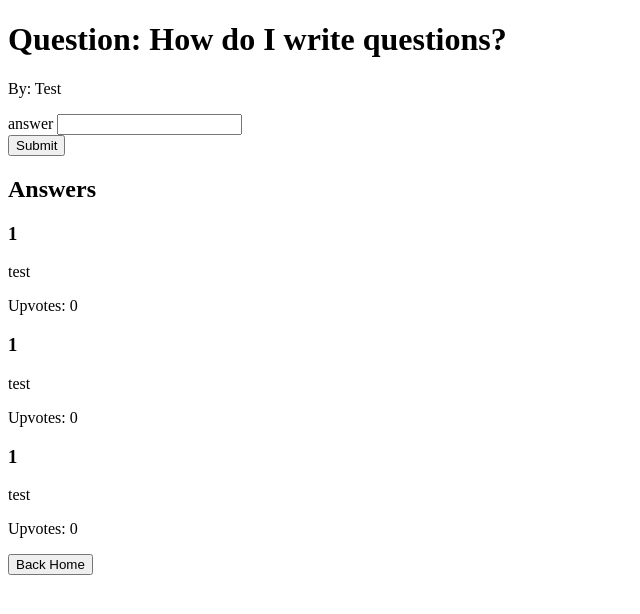
After one commit to Adeola-Teddy/Internal-QA-Platform, a Flask app: page /protected/1 in a window 1280 px wide. The commit adds this page. Shown: the top 614 px of the page, without its empty margins (0-640 px from the left). Run offline with Flask 2, Linux system fonts and the light colour scheme; a user stored in the database is signed in.

Commit message:
Can now respond to questions!

```diff
--- a/app.py
+++ b/app.py
@@ -40,8 +40,21 @@ class QuestionDB(db.Model):
     author_id = db.Column(db.Integer, db.ForeignKey('users.id'), nullable=False)
     body = db.Column(db.String(20), nullable=False)
     upvotes = db.Column(db.Integer)
+    replies = db.Column(db.Integer)
 
     author = db.relationship('UsersDB', backref=db.backref('questions', lazy=True))
+
+# ASNWERS DATABASE #
+class  AnswerDB(db.Model):
+    __tablename__  = 'answers'
+    id = db.Column(db.Integer, primary_key=True)
+    body = db.Column(db.String(20), nullable=False)
+    upvotes = db.Column(db.Integer)
+    author_id = db.Column(db.Integer, db.ForeignKey('users.id'), nullable=False)
+    question_id = db.Column(db.Integer, db.ForeignKey('questions.id'), nullable=False)
+
+    author = db.relationship('UsersDB', backref=db.backref('answers', lazy=True))
+    question = db.relationship('QuestionDB', backref=db.backref('answers', lazy=True))
 #CREATES THE DATABASE
 with app.app_context():
     db.create_all()
@@ -123,8 +136,37 @@ def protected():
     if request.method == 'POST':
         if question_form.validate_on_submit():
             user = UsersDB.query.filter_by(username=username1).first()
-            new_question = QuestionDB(author=user, body=question_form.question.data, upvotes=0)
+            new_question = QuestionDB(author=user, body=question_form.question.data, upvotes=0, replies=0)
             db.session.add(new_question)
             db.session.commit()
 
-    return render_template('protected.html', user_logged=username1,  form1=question_form)
+    questions = QuestionDB.query.all()
+
+    return render_template('protected.html', user_logged=username1,  form1=question_form, questions=questions)
+
+
+class AnswerForm(FlaskForm):
+    answer = StringField('answer')
+    submit = SubmitField('Submit')
+
+@app.route('/protected/<int:question_id>', methods=['GET', 'POST'])
+@login_required
+def get_reply(question_id):
+    answerForm = AnswerForm()
+
+    s = str(current_user)
+    username1 = s.replace('<User ', '').replace('>', '')
+
+    reply = session.query(QuestionDB).filter_by(id=question_id).first()
+    qustionAuthor = session.query(UsersDB).filter_by(id=reply.author_id).first()
+    answerAuthor  = session.query(UsersDB).filter_by(username =  username1).first()
+
+    if request.method == 'POST':
+        if answerForm.validate_on_submit():
+            new_question = AnswerDB(author_id=answerAuthor.id, question_id=question_id, body=answerForm.answer.data, upvotes=0)
+            db.session.add(new_question)
+            db.session.commit()
+
+    answers = session.query(AnswerDB).filter_by(question_id=question_id).all()
+
+    return render_template('thread.html', reply = reply,  user = qustionAuthor, form1 = answerForm, answers=answers)
--- /dev/null
+++ b/templates/thread.html
@@ -0,0 +1,26 @@
+<!DOCTYPE html>
+<html>
+<head>
+    <title>Question {{reply.id}}</title>
+</head>
+<body>
+    <h1>Question: {{reply.body}}</h1>
+    <p>By: {{user.username}}</p>
+    <form class="question-form" method="POST">
+        {{ form1.hidden_tag() }}
+        {{ form1.answer.label }} {{ form1.answer() }}<br>
+        {{ form1.submit() }}
+      </form>
+    <h2>Answers</h2>
+    {% for answer in answers %}
+    <div class="answer">
+      <h3>{{ answer.author_id }}</h3>
+      <p>{{ answer.body }}</p>
+      <p>Upvotes: {{ answer.upvotes }}</p>
+    </div>
+  {% endfor %}
+    <form action="{{ url_for('protected') }}" method="GET">
+        <button type="submit">Back Home</button>
+    </form>
+</body>
+</html>
```
Also changed, not shown: templates/protected.html (+14 -0 lines), mydatabase.sqlite.
